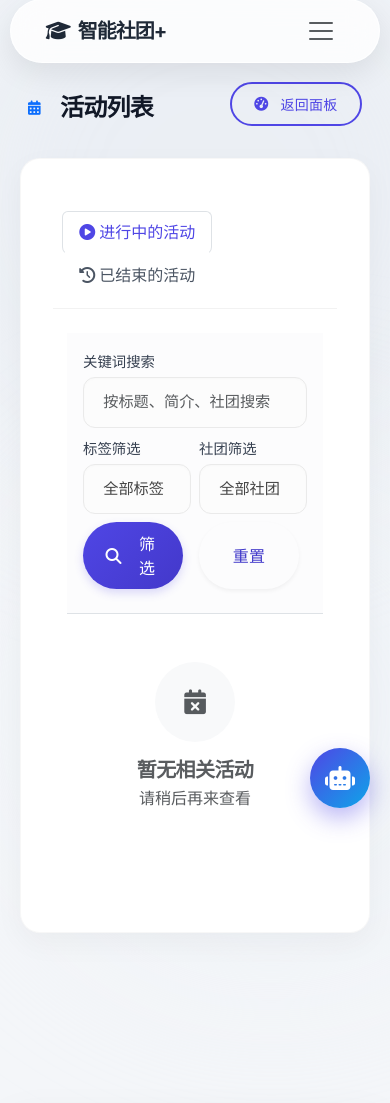
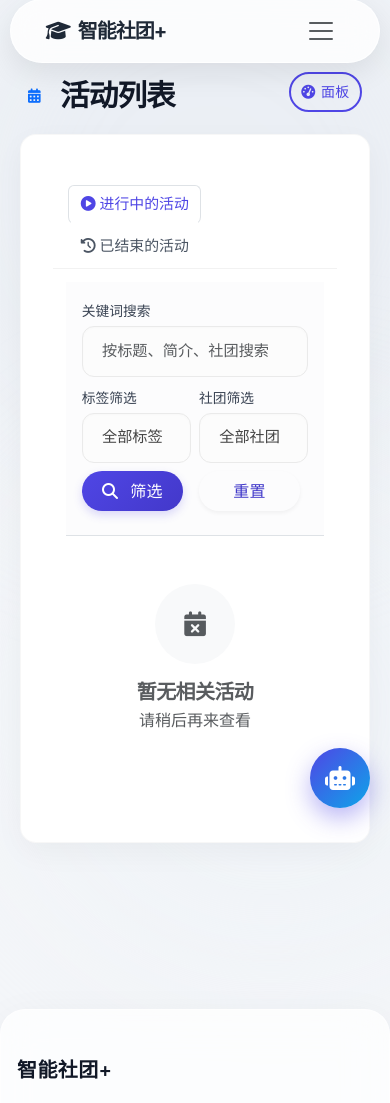
Before and after one commit to Stuart-0728/reg, a Flask app: page /student/activities in a window 390 px wide. Shown: the part 16-1119 px from the top of the page. Run offline with Flask 3, Linux system fonts and the light colour scheme; the visitor is signed in with stand-in values (Sample User, id 1); data comes from the database, SQL or seed files in the repository; data that the repository does not hold is empty; some libraries are stand-ins or nearby versions.

Commit message:
improve mobile density across student pages

```diff
--- a/src/static/css/style.css
+++ b/src/static/css/style.css
@@ -3784,7 +3784,7 @@ body {
     display: none;
 }
 
-@media (max-width: 576px) {
+@media (max-width: 991.98px) {
     .btn-mobile-adaptive {
         padding-left: 0.75rem !important;
         padding-right: 0.75rem !important;
@@ -3793,15 +3793,88 @@ body {
     }
 
     .btn-mobile-adaptive .btn-label-full {
-        display: none;
+        display: none !important;
     }
 
     .btn-mobile-adaptive .btn-label-short {
-        display: inline;
+        display: inline !important;
     }
 
     .btn-mobile-adaptive.btn-mobile-icon-only .btn-label-short {
-        display: none;
+        display: none !important;
+    }
+}
+
+/* ========================================================
+   STUDENT MOBILE COMPACT LAYOUT
+   ======================================================== */
+@media (max-width: 991.98px) {
+    .student-mobile-page {
+        padding-top: 0.85rem !important;
+        padding-bottom: 1rem !important;
+    }
+
+    .student-mobile-page .student-page-head {
+        gap: 0.65rem !important;
+        margin-bottom: 0.9rem !important;
+    }
+
+    .student-mobile-page .student-page-head h2,
+    .student-mobile-page .student-page-head .h2 {
+        font-size: 1.85rem !important;
+        line-height: 1.2 !important;
+    }
+
+    .student-mobile-page .card {
+        border-radius: 16px !important;
+        margin-bottom: 0.9rem !important;
+    }
+
+    .student-mobile-page .card-header {
+        padding: 0.65rem 0.8rem !important;
+    }
+
+    .student-mobile-page .card-body {
+        padding: 0.8rem !important;
+    }
+
+    .student-mobile-page .nav-tabs {
+        flex-wrap: wrap !important;
+        gap: 0.2rem;
+        padding: 0.45rem 0.45rem 0 !important;
+    }
+
+    .student-mobile-page .nav-tabs .nav-link {
+        white-space: nowrap;
+        padding: 0.45rem 0.72rem !important;
+        font-size: 0.93rem !important;
+    }
+
+    .student-mobile-page .list-group-item {
+        padding: 0.8rem 0.85rem !important;
+    }
+
+    .student-mobile-page .form-label {
+        font-size: 0.86rem;
+        margin-bottom: 0.25rem !important;
+    }
+
+    .student-mobile-page .btn {
+        padding: 0.45rem 0.75rem !important;
+        min-height: 40px;
+    }
+
+    .student-mobile-page .btn-sm {
+        padding: 0.4rem 0.65rem !important;
+    }
+
+    .student-mobile-page .table-responsive {
+        font-size: 0.92rem;
+    }
+
+    .student-mobile-page .table td,
+    .student-mobile-page .table th {
+        padding: 0.55rem 0.6rem !important;
     }
 }
 
--- a/src/templates/student/activities.html
+++ b/src/templates/student/activities.html
@@ -3,8 +3,8 @@
 {% block title %}活动列表 - 智能社团+{% endblock %}
 
 {% block content %}
-<div class="container py-4">
-    <div class="d-flex align-items-center justify-content-between mb-4">
+<div class="container py-4 student-mobile-page">
+    <div class="d-flex align-items-center justify-content-between flex-wrap student-page-head mb-4">
         <div class="d-flex align-items-center">
             <div class="bg-transparent bg-opacity-10 rounded-circle p-2 me-2">
                 <i class="fas fa-calendar-alt text-primary"></i>
@@ -12,8 +12,10 @@
             <h2 class="mb-0 fw-bold">活动列表</h2>
         </div>
         <div class="d-flex gap-2">
-            <a href="{{ url_for('student.dashboard') }}" class="btn btn-sm btn-outline-primary">
-                <i class="fas fa-tachometer-alt me-1"></i>返回面板
+            <a href="{{ url_for('student.dashboard') }}" class="btn btn-sm btn-outline-primary btn-mobile-adaptive" title="返回面板" aria-label="返回面板">
+                <i class="fas fa-tachometer-alt"></i>
+                <span class="btn-label-full">返回面板</span>
+                <span class="btn-label-short">面板</span>
             </a>
         </div>
     </div>
--- a/src/templates/student/dashboard.html
+++ b/src/templates/student/dashboard.html
@@ -35,7 +35,7 @@
 {% endblock %}
 
 {% block content %}
-<div class="container py-4">
+<div class="container py-4 student-mobile-page">
     <div class="row g-4 mb-4">
         <!-- 个人信息卡片 -->
         <div class="col-lg-4">
```
Also changed, not shown: src/templates/student/activity_documents.html (+7 -3 lines), src/templates/student/my_activities.html (+6 -4 lines).
